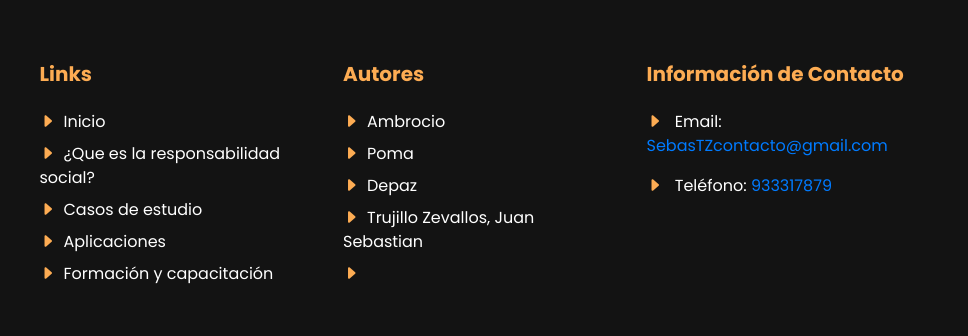
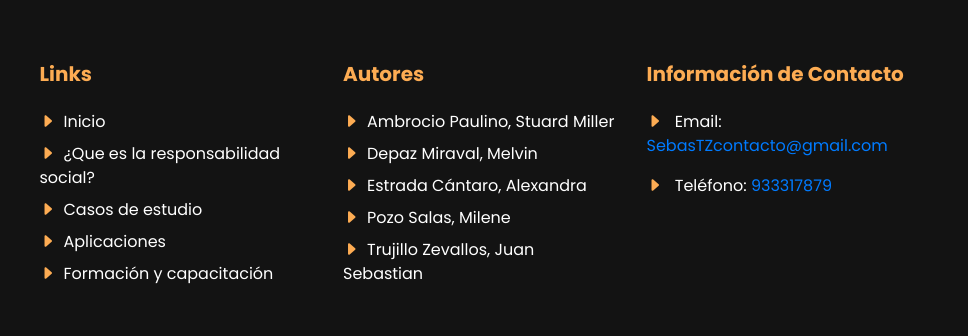
Before and after one commit to StuardAP/g7, a website: page public/index.html in a window 1280 px wide. Shown: the part 6355-6691 px from the top of the page, 312-1280 px from the left. Drawn offline with nearby package versions, Linux system fonts and the light colour scheme.

Commit message:
Complete los nombre de los integrantes en index.html

```diff
--- a/public/index.html
+++ b/public/index.html
@@ -642,12 +642,14 @@
 			<div class="col-lg-3 col-md-6 mb-5">
 				<h5 class="font-weight-bold orange mb-4">Autores</h5>
 				<div class="d-flex flex-column justify-content-start">
-					<span class="text-white mb-2"><i class="bi bi-caret-right-fill mr-2 orange"></i>Ambrocio</span>
-					<span class="text-white mb-2"><i class="bi bi-caret-right-fill mr-2 orange"></i>Poma</span>
-					<span class="text-white mb-2"><i class="bi bi-caret-right-fill mr-2 orange"></i>Depaz</span>
+					<span class="text-white mb-2"><i class="bi bi-caret-right-fill mr-2 orange"></i>Ambrocio Paulino, Stuard
+						Miller</span>
+					<span class="text-white mb-2"><i class="bi bi-caret-right-fill mr-2 orange"></i>Depaz Miraval, Melvin</span>
+					<span class="text-white mb-2"><i class="bi bi-caret-right-fill mr-2 orange"></i>Estrada Cántaro,
+						Alexandra</span>
+					<span class="text-white mb-2"><i class="bi bi-caret-right-fill mr-2 orange"></i>Pozo Salas, Milene</span>
 					<span class="text-white mb-2"><i class="bi bi-caret-right-fill mr-2 orange"></i>Trujillo Zevallos, Juan
 						Sebastian</span>
-					<span class="text-white"><i class="bi bi-caret-right-fill mr-2 orange"></i></span>
 				</div>
 			</div>
 			<div class="col-lg-3 col-md-6 mb-5">
```
